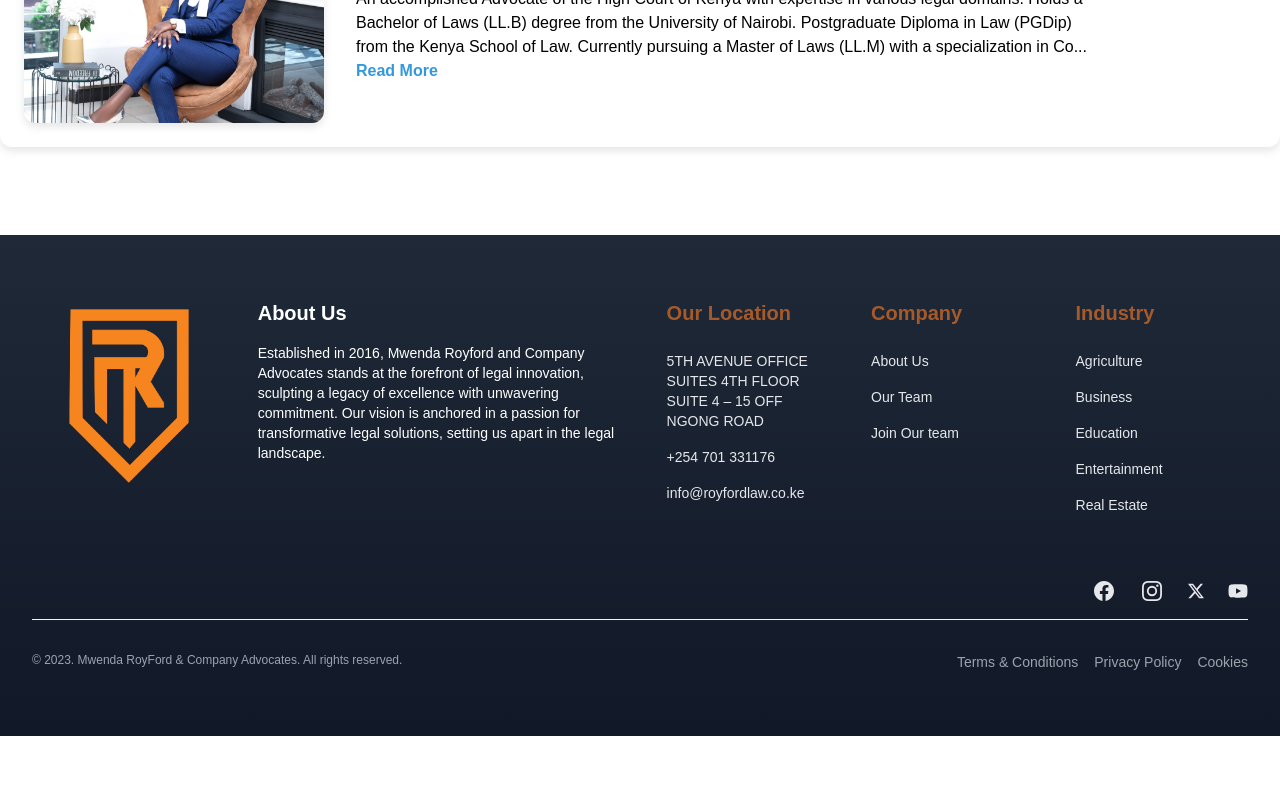
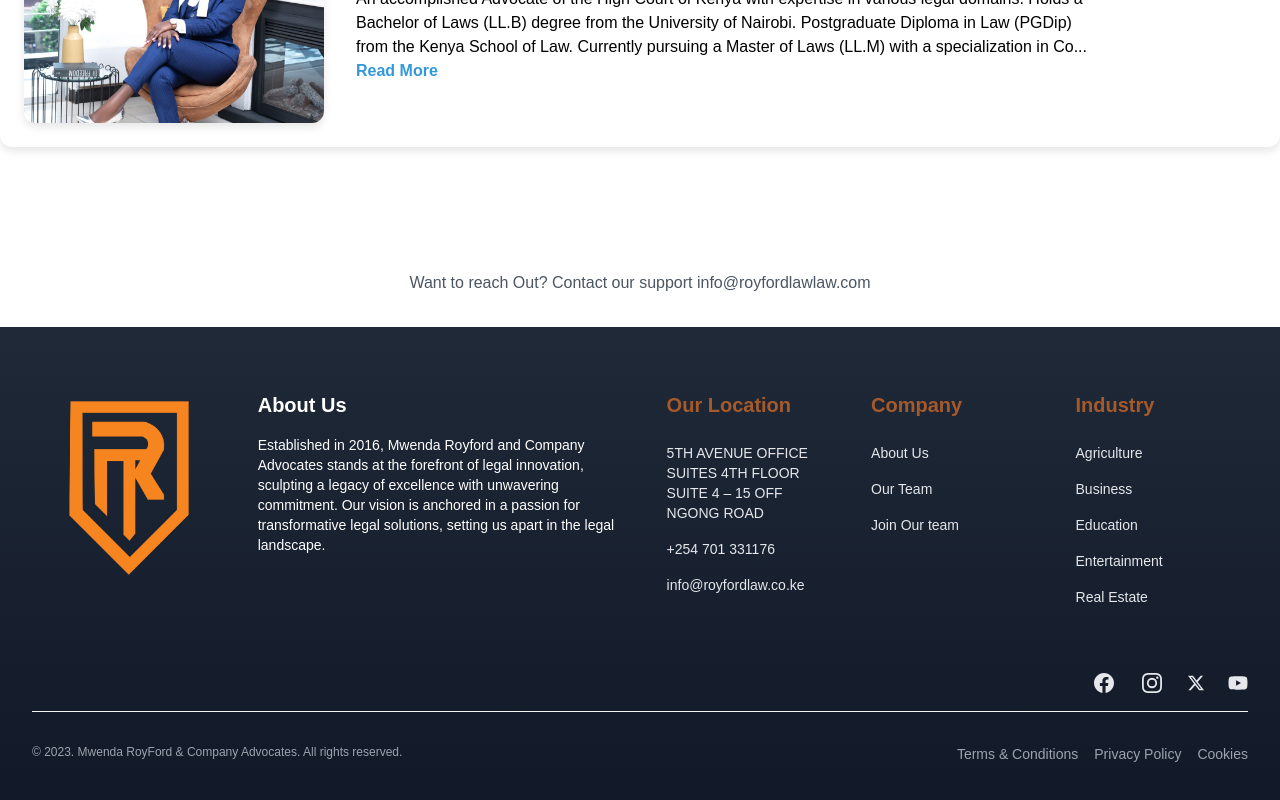
Before and after one commit to rencyngina/law-firm, a Next.js app: page /Our-lawyer in a window 1280 px wide. Shown: the part 977-1777 px from the top of the page. Before the commit the page ends 1713 px from the top, so only its background shows below. Built offline with nearby package versions, Linux system fonts and the light colour scheme.

Commit message:
lawyer card optimization

```diff
--- a/src/pages/Our-lawyer.jsx
+++ b/src/pages/Our-lawyer.jsx
@@ -21,7 +21,7 @@ const Lawyer = () => {
         "Academic prowess seamlessly blends with practical acumen.",
         "Advocate of the High Court.",
         "Shapes legal landscapes with finesse.",
-  "Makes Mwenda Royford a beacon of innovation and success."
+        "Makes Mwenda Royford a beacon of innovation and success.",
       ],
       image: "/images/mwends3.jpg",
       work: "Managing Partner",
@@ -88,6 +88,16 @@ Annet excels in corporate and commercial litigation, securities law, banking, in
           ))}
         </div>
       </div>
+      <div className="lg:mt-6 lg:mb-8">
+        <p className="text-center text-gray-600 textbase mt-9">
+          Want to reach Out? {""}
+          <a href="mailto:info@royfordlawlaw.com">
+            <span className="cursor-pointer font-medium text-tertiary transition-all duration-200 hover:text-tertiary focus:text-tertiary hover-underline">
+              Contact our support info@royfordlawlaw.com
+            </span>
+          </a>
+        </p>
+      </div>
       <FooterLinks />
     </>
   );
```
Lines whose indentation alone changed are shown as unchanged.
